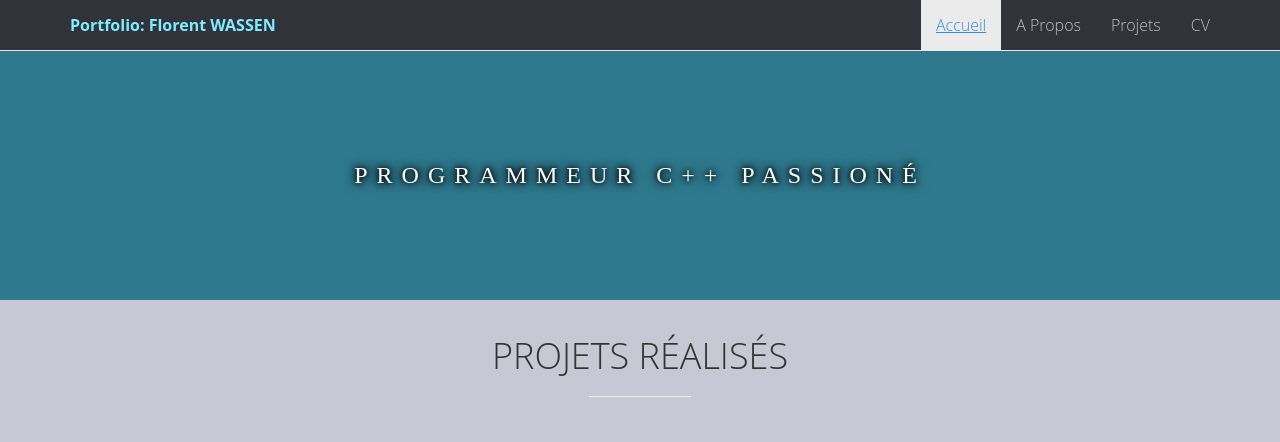
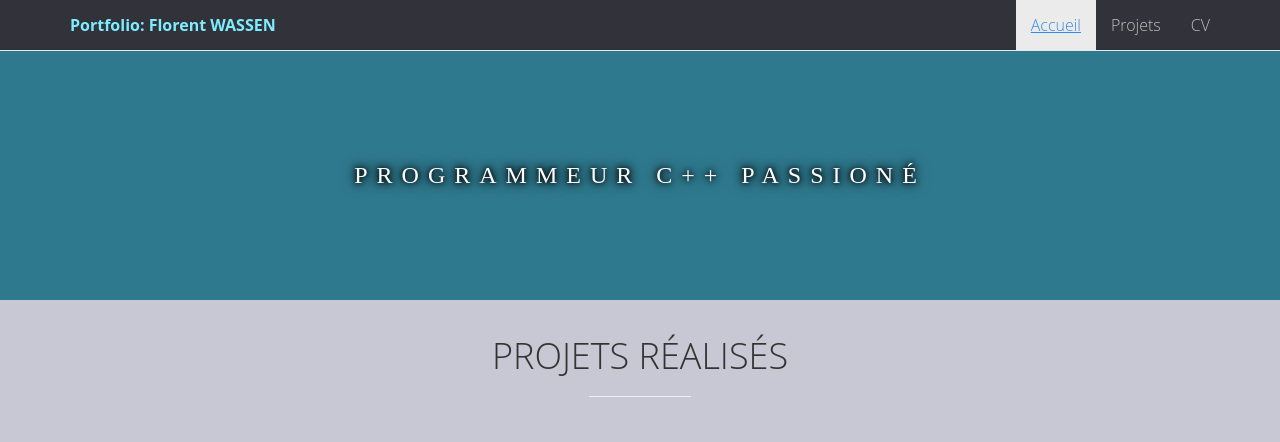
Before and after one commit to Batice77/Batice77.github.io, a plain HTML site: page index.html in a window 1280 px wide. Shown: the top 442 px of the page. Drawn offline with Linux system fonts and the light colour scheme.

Commit message:
remove about link

```diff
--- a/index.html
+++ b/index.html
@@ -22,7 +22,6 @@
 			<div class="collapse navbar-collapse">
 				<ul class="nav navbar-nav navbar-right js-nav">
 					<li class="activelink"><a onclick="slideTo('#home')">Accueil</a></li>
-					<li><a onclick="slideTo('#about')">A Propos</a></li>
 					<li><a onclick="slideTo('#folio')">Projets</a></li>
 					<li><a href="CV Florent WASSEN.pdf">CV</a></li>
 				</ul>
```
